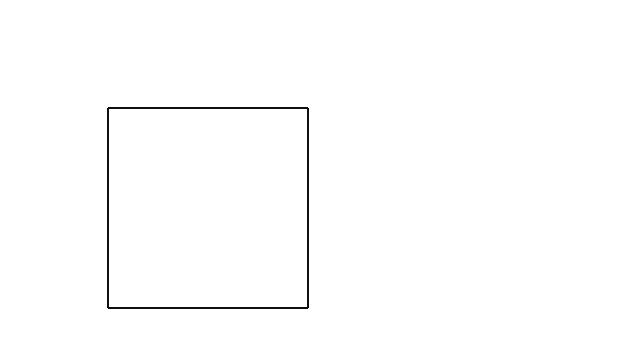
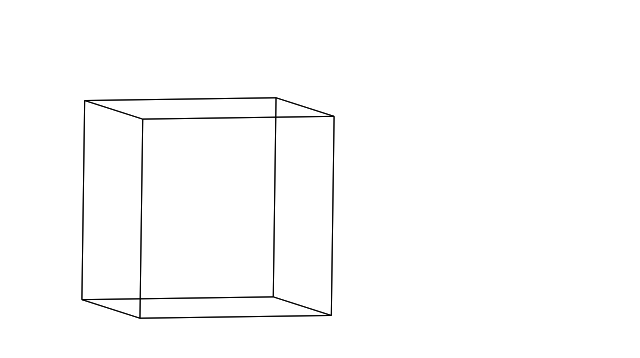
Before and after one commit to GNSubrahmanyam/purescript_3D_cube, a website: page index2.html in a window 1280 px wide. Shown: the whole page, without its empty margins (0-640 px from the left). Drawn offline with Linux system fonts and the light colour scheme.

Commit message:
Added rotateZ, rotateY

```diff
--- a/index2.html
+++ b/index2.html
@@ -90,7 +90,9 @@
         }
     };
 
-
+    rotateZ(60);
+    rotateY(60);
+    rotateZ(60);
     project();
 
     canvas.addEventListener("mousedown",function(event)
```
